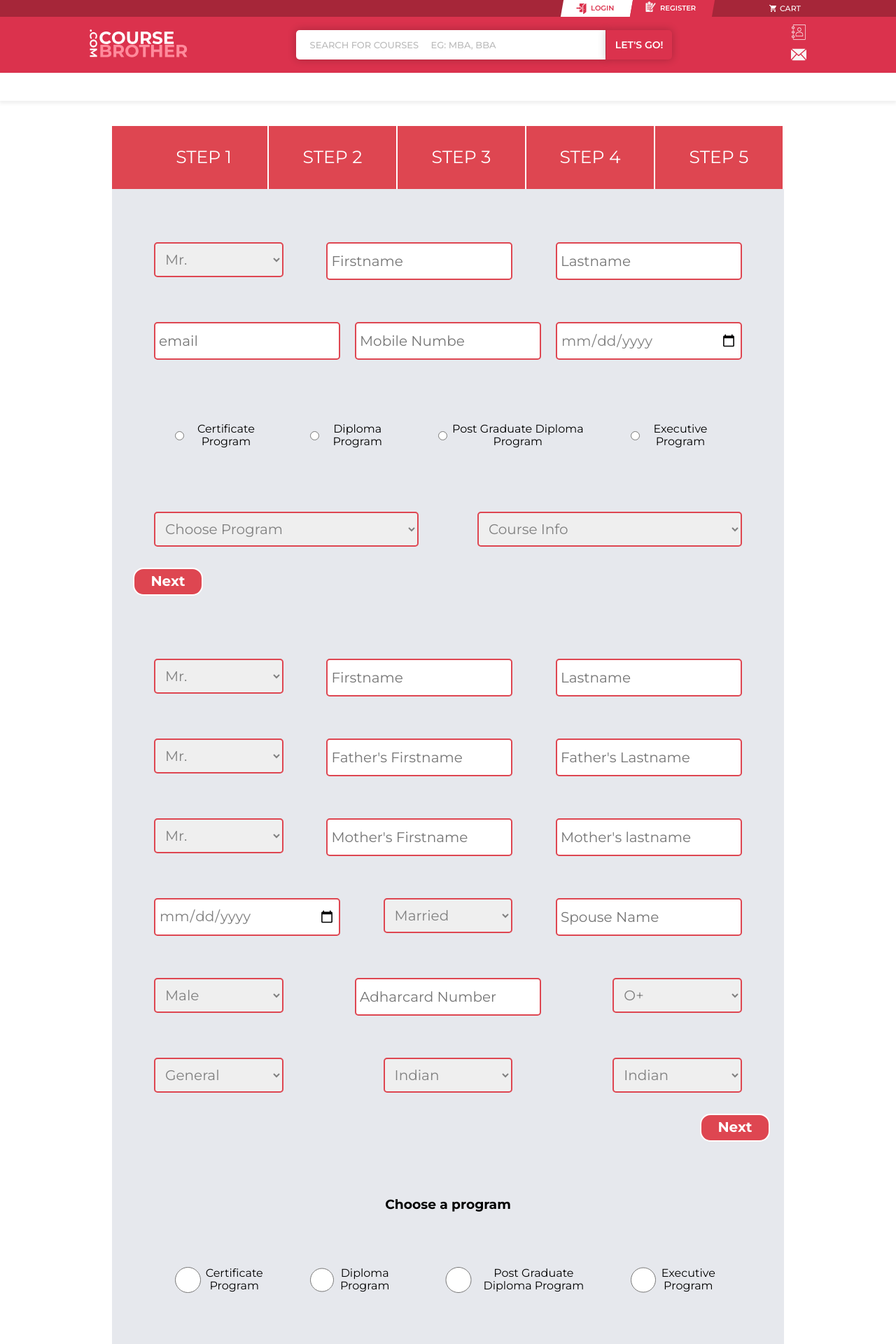
After one commit to purnendukar/course_brother, a PHP site: page /pages/forms/index.php in a window 1280 px wide. The commit adds this page. Shown: the top 1920 px of the page at 70% size. Run offline with PHP 8.4, Linux system fonts and the light colour scheme; data that the repository does not hold is empty; style sheets or scripts are compiled from the project's sources; some libraries are stand-ins or nearby versions.

Commit message:
update of 26/012019

```diff
--- a/includes/navbar-main.php
+++ b/includes/navbar-main.php
@@ -2,8 +2,10 @@
 $s=$_SERVER['REQUEST_URI'];
 $s=explode('/',$s);
 $d="";
-if($s[count($s)-2]=='pages' || $s[count($s)-2]=='blogs' || $s[count($s)-2]=='cart' || $s[count($s)-2]=='forms'){
+if($s[count($s)-2]=='pages' || $s[count($s)-2]=='blogs' || $s[count($s)-2]=='cart'){
     $d=$d.".";
+}else if($s[count($s)-2]=='forms'){
+  $d="../.";
 }
 //MySQL connector
 $conn=connect_mysql();
--- a/pages/enquire_send.php
+++ b/pages/enquire_send.php
@@ -1,6 +1,5 @@
 <?php
     include "../includes/mysql_connect.php";
-
     $conn=connect_mysql();
 
     $name="".$_POST['uname'];
--- /dev/null
+++ b/pages/forms/index.php
@@ -0,0 +1,256 @@
+<!DOCTYPE html>
+<html lang="en">
+<head>
+    <meta charset="UTF-8">
+    <meta name="viewport" content="width=, initial-scale=1.0">
+    <meta http-equiv="X-UA-Compatible" content="ie=edge">
+    <link rel="stylesheet" href="styles.css">
+    <link rel="stylesheet" href="../../styles/style.css">
+    <!-- NORMALIZE CSS -->
+    <link rel='stylesheet' href='https://cdnjs.cloudflare.com/ajax/libs/normalize/8.0.1/normalize.min.css' />
+
+    <!-- GOOGLE FONTS -->
+    <link href="https://fonts.googleapis.com/css?family=Montserrat:100,300,400,500,600,700" rel="stylesheet">
+
+    <!-- FONTAWESOME -->
+    <link rel='stylesheet' href='https://cdnjs.cloudflare.com/ajax/libs/font-awesome/4.7.0/css/font-awesome.min.css' />
+
+    <!-- ANIMATE CSS -->
+    <link rel='stylesheet' href='https://cdnjs.cloudflare.com/ajax/libs/animate.css/3.7.0/animate.min.css' />
+
+
+    <title>Document</title>
+</head>
+<body>
+    <!-- MAIN_CONTAINER -->
+    <div class="main-container">
+        <!-- MySQL connector -->
+        <?php
+            include "../../includes/mysql_connect.php";
+            $conn=connect_mysql();
+        ?>
+
+        <!-- NAVBAR_MAIN -->
+        <?php include('../../includes/navbar-main.php'); ?>
+        <!-- /NAVBAR_MAIN -->
+
+        <div id="tab-container" class="tab-container">
+            <ul class='etabs'>
+                <li class='tab'><a href="#step1">STEP 1</a></li>
+                <li class='tab'><a href="#step2">STEP 2</a></li>
+                <li class='tab'><a href="#step3">STEP 3</a></li>
+                <li class='tab'><a href="#step4">STEP 4</a></li>
+                <li class='tab'><a href="#step5">STEP 5</a></li>
+            </ul>
+            <div id="step1">
+                <form class="form" action="">
+                    <div class="myname">
+                        <select class="select" name="Salutation" class="salutation" required>
+                            <option value="Mr.">Mr.</option>
+                            <option value="Mrs">Ms.</option>
+                            <option value="Ms.">Mrs.</option>
+                        </select>
+                        <input class="input" type="text" placeholder="Firstname" required>
+                        <input class="input" type="text" placeholder="Lastname" required>
+                    </div>
+                    <div class="contact">
+                            <input class="input" type="email" placeholder="email">
+                            <input class="input" type="text" placeholder="Mobile Numbe"/>
+                            <input class="input" type="date" name="bday" max="1979-12-31" min="2001-12-31" placeholder="Date of birth"/>
+                    </div>
+
+                    <div class="radio">
+                        <div><input type="radio" name="program" value="male" >Certificate Program</div>
+                        <div><input type="radio" name="program" value="male" >Diploma Program</div>
+                        <div><input type="radio" name="program" value="male" >Post Graduate Diploma Program</div>
+                        <div><input type="radio" name="program" value="male" >Executive Program</div>
+
+                    </div>
+                    <div class="course">
+                        <select  class="select" name="Choose programs" id="">
+                            <option value="Choose">Choose Program</option>
+                        </select>
+                        <select class="select"  name="Course Info" id="">
+                            <option value="Course Info">Course Info</option>
+                        </select>
+                    </div>
+
+                    <button>Next</button>
+                </form>
+            </div>
+            <div id="step2">
+                <form  class="form" action="">
+                    <div class="myname">
+                        <select  class="select" name="Salutation" class="salutation" required>
+                            <option value="Mr.">Mr.</option>
+                            <option value="Mrs">Ms.</option>
+                            <option value="Ms.">Mrs.</option>
+                        </select>
+                        <input class="input" type="text" placeholder="Firstname" required>
+                        <input class="input" type="text" placeholder="Lastname" required>
+                    </div>
+                    <div class="fathers-name">
+                        <select class="select"  name="Salutation" class="salutation" required>
+                            <option value="Mr.">Mr.</option>
+                            <option value="Mrs">Ms.</option>
+                            <option value="Ms.">Mrs.</option>
+                        </select>
+                        <input class="input" type="text" placeholder="Father's Firstname" required>
+                        <input class="input" type="text" placeholder="Father's Lastname" required>
+                    </div>
+                    <div class="mothers-name">
+                        <select  class="select" name="Salutation" class="salutation" required>
+                            <option value="Mr.">Mr.</option>
+                            <option value="Mrs">Ms.</option>
+                            <option value="Ms.">Mrs.</option>
+                        </select>
+                        <input class="input" type="text" placeholder="Mother's Firstname" required>
+                        <input class="input" type="text" placeholder="Mother's lastname" required>
+                    </div>
+
+                    <div class="marital">
+                        <input class="input" id="date" type="date" name="bday" max="1979-12-31" min="2001-12-31" placeholder="Date of birth">
+                        <select class="select"  name="Marital" id="marital" required>
+                            <option value="married">Married</option>
+                            <option value="unmarried">Unmarried</option>
+                            <option value="divorced">Divorced</option>
+                        </select>
+                        <input class="input" id="spouse" type="text" placeholder="Spouse Name" required>
+                    </div>
+                    <div class="gender">
+                        <select  class="select" name="gender" id="gender" required>
+                            <option value="male">Male</option>
+                            <option value="female">Female</option>
+                            <option value="others">Others</option>
+                        </select>
+                        <input class="input" id="adhar" type="text" placeholder="Adharcard Number" required widthh: auto>
+                        <select  class="select" name="Blood Group" id="blood__group" required>
+                            <option value="O+">O+</option>
+                            <option value="O-">O-</option>
+                            <option value="A+">A+</option>
+                        </select>
+                    </div>
+                    <div class="caste">
+                        <select  class="select" name="caste" id="caste" required>
+                            <option value="General">General</option>
+                            <option value="OBC">OBC</option>
+                            <option value="SC">SC</option>
+                        </select>
+                        <select  class="select" name="nationality" id="nationality" required>
+                            <option value="Indian">Indian</option>
+                            <option value="German">German</option>
+                            <option value="British">British</option>
+                        </select>
+                        <select class="select"  name="domicile" id="domicile" required>
+                            <option value="Indian">Indian</option>
+                            <option value="German">German</option>
+                            <option value="British">British</option>
+                        </select>
+                    </div>
+                    <button class="next">Next</button>
+
+                </form>
+            </div>
+            <div id="step3">
+                <form  class="form"  action="">
+                    <h3>Choose a program</h3>
+                    <div class="radio">
+                        <div><input type="radio" name="program" value="male" >Certificate Program</div>
+                        <div><input type="radio" name="program" value="male" >Diploma Program</div>
+                        <div><input type="radio" name="program" value="male" >Post Graduate Diploma Program</div>
+                        <div><input type="radio" name="program" value="male" >Executive Program</div>
+
+                    </div>
+                    <div class="course">
+                        <select  class="select" name="Choose programs" id="">
+                            <option value="Choose">Choose Program</option>
+                        </select>
+                        <select  class="select" name="Course Info" id="">
+                            <option value="Course Info">Course Info</option>
+                        </select>
+                    </div>
+                    <div class="locatioon">
+                        <select  class="select" name="Location" id="">
+                            <option value="Choose">Kolkata-Camac Street</option>
+                        </select>
+                        <select class="select"  name="Self" id="">
+                            <option value="Choose">Self Learning Material</option>
+                        </select>
+                    </div>
+                    <div class="defence">
+                        <select  class="select" name="Defence" id="">
+                            <option value="Choose">Defence Personal</option>
+                        </select>
+                    </div>
+                    <h3>Are you an existing student with NGA-SCE/Alumni</h3>
+                    <div class="radio2">
+                        <input id="student_yes" type="radio" name="boolean" >
+                        <lable for="student_yes">Yes</lable>
+                        <input id="student_no" type="radio" name="boolean" >
+                        <lable for="student_no">No</lable>
+                    </div>
+                    <div class="course">
+                        <select  class="select" name="course name" id="">
+                            <option value="Choose">Course Name</option>
+                        </select>
+                        <input class="input" id="student-number" type="text" placeholder="Student Number" required>
+                    </div>
+                    <div class="passingYear">
+                        <select  class="select" name="Year of Passing" id="">
+                            <option value="Choose">Year of Passing</option>
+                        </select>
+                        <select  class="select" name="Month of Passing" id="">
+                            <option value="Choose">Month of Passing</option>
+                        </select>
+                    </div>
+                    <div>
+                        <select  class="select" name="course name" id="">
+                            <option value="Choose">Do you want opt for Lateral Admission?</option>
+                        </select>
+                    </div>
+                    <div class="button"></div>
+                        <button class="back">Back</button>
+                        <button class="next">Next</button>
+                    </div>
+
+                </form>
+            </div>
+        </div>
+        <?php include"../../includes/footer.php";?>
+    </div>
+    <script
+        src="https://code.jquery.com/jquery-3.3.1.js"
+        integrity="sha256-2Kok7MbOyxpgUVvAk/HJ2jigOSYS2auK4Pfzbm7uH60="
+        crossorigin="anonymous">
+    </script>
+    <script src="https://cdnjs.cloudflare.com/ajax/libs/jquery.easytabs/3.2.0/jquery.easytabs.min.js"></script>
+    <script src="app.js"></script>
+    <script
+    src="https://code.jquery.com/jquery-3.3.1.min.js"
+    integrity="sha256-FgpCb/KJQlLNfOu91ta32o/NMZxltwRo8QtmkMRdAu8="
+    crossorigin="anonymous">
+  </script>
+    <!-- TweenMax -->
+  <script src="https://cdnjs.cloudflare.com/ajax/libs/gsap/1.18.0/TweenMax.min.js"></script>
+  <!-- WOW JS -->
+  <script src='https://cdnjs.cloudflare.com/ajax/libs/wow/1.1.2/wow.min.js'></script>
+    <script src='../../js/navbar.js'></script>
+    <script>
+    setInterval(function(){
+        var t = parseInt(Math.random()*10000000);
+        $.ajax({
+          type: "POST",
+          url: "../includes/user_track_cookie.php",
+          data: {ra:t,url:window.location.href},
+          complete: function(data){
+                    //data contains the response from the php file.
+                    //u can pass it here to the javascript function
+                    console.log(data);
+                }
+        });
+    }, 1000);
+    </script>
+    <script src="../../js/preloader.js"></script>
+
+</body>
+</html>
--- a/pages/forms/styles.css
+++ b/pages/forms/styles.css
@@ -1,7 +1,6 @@
-* {
-  margin: 0;
+body{
   padding: 0;
-  font-family: 'Montserrat', sans-serif;
+  margin:0;
 }
 
 #tab-container {
@@ -10,7 +9,8 @@
   width: 75%;
   margin-left: 12.5%;
   margin-right: 12.5%;
-  margin-top: 30px;
+  margin-top: 180px;
+  margin-bottom:30px;
 }
 
 #tab-container form {
@@ -67,7 +67,7 @@
   min-width: 45%;
 }
 
-form {
+.form {
   display: -webkit-box;
   display: -ms-flexbox;
   display: flex;
@@ -79,7 +79,7 @@ form {
       justify-content: space-around;
 }
 
-form div {
+.form div {
   display: -webkit-box;
   display: -ms-flexbox;
   display: flex;
@@ -93,7 +93,7 @@ form div {
           justify-content: space-between;
 }
 
-form div .salutation {
+.form div .salutation {
   width: 6%;
 }
 
@@ -109,7 +109,7 @@ form div .salutation {
       justify-content: space-around;
 }
 
-select {
+.select {
   width: 22%;
   height: 50px;
   padding: 5px;
@@ -121,7 +121,7 @@ select {
   outline: none;
 }
 
-input {
+.input {
   outline: none;
   font-size: 20px;
   width: 30%;
@@ -144,7 +144,7 @@ input {
   width: 40%;
 }
 
-form button {
+.form button {
   border: none;
   outline: none;
   width: 100px;
--- a/pages/forms/styles.scss
+++ b/pages/forms/styles.scss
@@ -7,21 +7,13 @@ $darkGrey: #474849;
 $white: white;
 $pink: #fccfcf;
 
-* {
-    margin: 0;
-    padding: 0;
-    font-family: 'Montserrat', sans-serif;
-}
-
-
-
 #tab-container {
     background-color: #e6e8ed;
     text-align: center;
     width: 75%;
     margin-left: 12.5%;
     margin-right: 12.5%;
-    margin-top: 30px;
+    margin-top: 180px;
     form{
         padding: 30px;
 
@@ -69,7 +61,7 @@ $pink: #fccfcf;
     }
 
 }
-form {
+.form {
 
     display: flex;
     flex-direction: column;
@@ -90,7 +82,7 @@ form {
     justify-content: space-around;
 }
 
-select {
+.select {
     width: 22%;
     height: 50px;
     padding: 5px;
@@ -101,7 +93,7 @@ select {
     color: $grey;
     outline: none;
 }
-input {
+.input {
     outline: none;
     font-size: 20px;
     width: 30%;
@@ -127,7 +119,7 @@ input {
 
 
 
-form button {
+.form button {
     border: none;
     outline: none;
     width: 100px;
--- a/pages/test.php
+++ b/pages/test.php
@@ -39,9 +39,9 @@ if($row=$user_info->fetch_assoc()){
         }else{
             if($td==true){
                 $td=false;
-                $str.='</td><td style="width:200px;vertical-align:top;" ><p style="font-size:20px;color:black">'.$skill[$i++].'</p>';
+                $str.='</td><td style="width:200px;vertical-align:top;" ><p style="font-size:20px;color:black">'.$skill[$i].'</p>';
             }else{
-                $str.='<p style="font-size:20px;color:black">'.$skill[$i++].'</p>';
+                $str.='<p style="font-size:20px;color:black">'.$skill[$i].'</p>';
             }
         }
     }
```
Also changed, not shown: pages/forms/index.html (deleted, +0 -203 lines), pages/test_server.php (added, +88 -0 lines).
